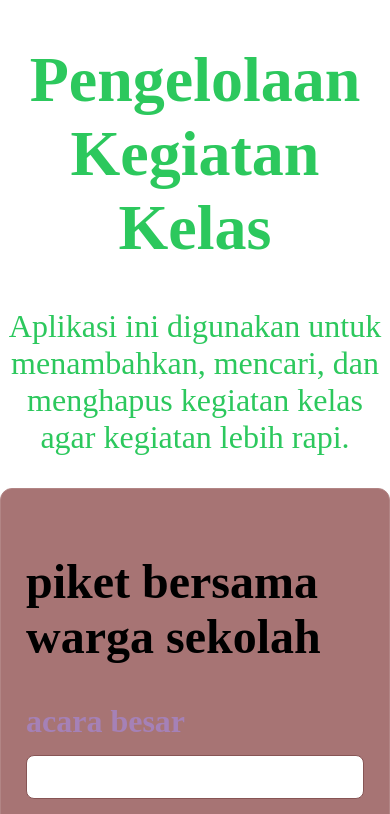
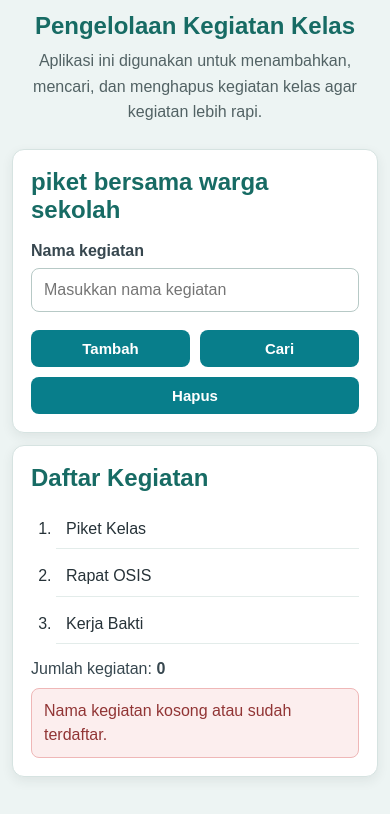
Before and after one commit to amirayumnaa67-png/ProyekAkhir_2026_4470, a plain HTML site: page index.html in a window 390 px wide. Both pictures are taken after a click on the button "Tambah". Shown: the top 814 px of the page. Drawn offline with Linux system fonts and the light colour scheme.

Commit message:
update kerangka soal javascript

```diff
--- a/index.html
+++ b/index.html
@@ -27,14 +27,14 @@
            Acuan ID: inputKegiatan, btnTambah, btnCari, btnHapus.
            Gunakan type="button" pada ketiga tombol. -->
       <div class="form-baris">
-        <label for="">acara besar</label>
-        <input type="" id="" placeholder="">
+        <label for="inputKegiatan">Nama kegiatan</label>
+        <input type="text" id="inputKegiatan" placeholder="Masukkan nama kegiatan">
       </div>
 
       <div class="aksi">
-        <button type="button" id="">Tambah</button>
-        <button type="button" id="">Cari</button>
-        <button type="button" id="">Hapus</button>
+        <button type="button" id="btnTambah">Tambah</button>
+        <button type="button" id="btnCari">Cari</button>
+        <button type="button" id="btnHapus">Hapus</button>
       </div>
     </section>
 
@@ -44,10 +44,10 @@
       <!-- TODO HTML-03:
            Lengkapi ID untuk daftar, jumlah, dan pesan status.
            Acuan ID: daftarKegiatan, totalKegiatan, pesanStatus. -->
-      <ol id=""></ol>
+      <ol id="daftarKegiatan"></ol>
 
-      <p class="ringkasan">Jumlah kegiatan: <strong id="">-</strong></p>
-      <p id="" aria-live="polite">Status kegiatan akan muncul di sini.</p>
+      <p class="ringkasan">Jumlah kegiatan: <strong id="totalKegiatan">-</strong></p>
+      <p id="pesanStatus" aria-live="polite">Status kegiatan akan muncul di sini.</p>
     </section>
   </main>
 
--- a/script.js
+++ b/script.js
@@ -118,5 +118,129 @@ document.addEventListener("DOMContentLoaded", function () {
   perbaruiTampilan();
 });
 
+// ========================================
+// FUNGSI PENGELOLAAN KEGIATAN — TAMBAHAN SISWA
+// ========================================
+
+// Menambah kegiatan baru ke dalam Array.
+function tambahKegiatan(daftar, nama) {
+  // Menghapus spasi pada awal dan akhir teks.
+  const namaBaru = nama.trim();
+
+  // Nama kosong tidak boleh ditambahkan.
+  if (namaBaru === "") {
+    return false;
+  }
+
+  // Periksa semua kegiatan satu per satu dengan perulangan.
+  for (let i = 0; i < daftar.length; i++) {
+    if (daftar[i].toLowerCase() === namaBaru.toLowerCase()) {
+      return false;
+    }
+  }
+
+  // Tambahkan nama kegiatan ke bagian akhir Array.
+  daftar.push(namaBaru);
+  return true;
+}
+
+// Mencari kegiatan berdasarkan nama dan mengembalikan indeksnya.
+function cariKegiatan(daftar, nama) {
+  const namaDicari = nama.trim();
+
+  if (namaDicari === "") {
+    return -1;
+  }
+
+  // Periksa setiap data menggunakan perulangan sederhana.
+  for (let i = 0; i < daftar.length; i++) {
+    if (daftar[i].toLowerCase() === namaDicari.toLowerCase()) {
+      return i;
+    }
+  }
+
+  // -1 berarti kegiatan tidak ditemukan.
+  return -1;
+}
+
+// Menghapus kegiatan dari Array berdasarkan nama.
+function hapusKegiatan(daftar, nama) {
+  const namaDicari = nama.trim();
+
+  if (namaDicari === "") {
+    return false;
+  }
+
+  // Cari indeks kegiatan yang akan dihapus.
+  for (let i = 0; i < daftar.length; i++) {
+    if (daftar[i].toLowerCase() === namaDicari.toLowerCase()) {
+      daftar.splice(i, 1);
+      return true;
+    }
+  }
+
+  return false;
+}
+
+// Menghitung jumlah kegiatan menggunakan perulangan.
+function hitungJumlahKegiatan(daftar) {
+  let jumlah = 0;
+
+  for (let i = 0; i < daftar.length; i++) {
+    jumlah++;
+  }
+
+  return jumlah;
+}
+
 // Area penambahan Function untuk pertemuan berikutnya akan diberikan
 // oleh guru pada saat paket soal berikutnya dibagikan.
+
+// =====================================================================
+// KERANGKA SOAL SABTU, 21 NOVEMBER 2026
+// Tambahkan blok ini pada AKHIR script.js hasil Checkpoint 1 (17 Nov).
+// Jangan menghapus/mengganti kode yang sudah dikerjakan pada 17 Nov.
+// Hapus baris return sementara setelah logika TODO yang sesuai lengkap.
+// =====================================================================
+
+// TODO JS-03, JS-04, JS-05 — Validasi dan penambahan kegiatan
+function tambahKegiatan(daftar, nama) {
+  // TODO JS-03: Simpan nama yang sudah di-trim ke variabel namaBersih.
+  // Jika namaBersih kosong, gunakan return false.
+
+  // TODO JS-04: Gunakan includes() untuk menolak nama duplikat.
+  // Jika kegiatan sudah ada, gunakan return false.
+
+  // TODO JS-05: Gunakan push() untuk menambahkan namaBersih.
+  // Jika penambahan berhasil, gunakan return true.
+
+  return false; // SEMENTARA: ganti/hapus setelah TODO JS-03 s.d. JS-05 selesai
+}
+
+// TODO JS-06 — Pencarian kegiatan
+function cariKegiatan(daftar, nama) {
+  // TODO JS-06: Hilangkan spasi awal/akhir menggunakan trim().
+  // Cari posisi kegiatan dengan indexOf(), lalu kembalikan indeksnya.
+  // Jika tidak ditemukan, indexOf() akan menghasilkan -1.
+
+  return -1; // SEMENTARA: ganti setelah TODO JS-06 selesai
+}
+
+// TODO JS-07 dan JS-08 — Penghapusan kegiatan
+function hapusKegiatan(daftar, nama) {
+  // TODO JS-07: Panggil cariKegiatan(daftar, nama).
+  // Simpan hasilnya dalam variabel indeks.
+
+  // TODO JS-08: Jika indeks bernilai -1, gunakan return false.
+  // Jika ditemukan, hapus satu elemen menggunakan splice().
+  // Kembalikan true jika penghapusan berhasil.
+
+  return false; // SEMENTARA: ganti/hapus setelah TODO JS-07 s.d. JS-08 selesai
+}
+
+// TODO JS-09 — Menghitung jumlah kegiatan
+function hitungJumlahKegiatan(daftar) {
+  // TODO JS-09: Gunakan length dan return untuk menghasilkan jumlah kegiatan.
+
+  return 0; // SEMENTARA: ganti setelah TODO JS-09 selesai
+}
--- a/style.css
+++ b/style.css
@@ -15,28 +15,53 @@
    margin, dan padding dasar halaman. */
 body {
   margin: 0;
-  font-family: 'Times New Roman', Times, serif;
+  min-height: 100vh;
+  padding: 24px;
+  font-family: Arial, Helvetica, sans-serif;
+  color: #263238;
+  background-color: #edf4f3;
 }
 
 /* TODO CSS-02: Atur lebar konten, posisi, padding, margin,
    border dan border-radius seperlunya. */
 .container {
-  font-size: 2rem; /* 2 x 16px = 32px */
+  width: min(720px, 100%);
+  margin: 0 auto;
+  padding: 8px;
+  font-size: 16px;
 }
 
 .kepala-halaman {
-   text-align: center;
-  color: #2cc85d;
-  margin-bottom: 25px;
+  margin-bottom: 24px;
+  text-align: center;
+  color: #176b64;
+}
+
+.kepala-halaman h1 {
+  margin: 0 0 8px;
+  font-size: 28px;
+}
+
+.kepala-halaman p {
+  margin: 0;
+  color: #526264;
+  line-height: 1.6;
 }
 
 .panel {
-   max-width: 600px;
+  max-width: 600px;
   margin: 20px auto;
-  padding: 25px;
-  border: 1px solid #b28585;
+  padding: 24px;
+  border: 1px solid #d6e3e1;
   border-radius: 12px;
-  background-color: #a77474;
+  background-color: #ffffff;
+  box-shadow: 0 4px 12px rgba(38, 50, 56, 0.08);
+}
+
+.panel h2 {
+  margin-top: 0;
+  margin-bottom: 18px;
+  color: #176b64;
 }
 
 /* TODO CSS-03: Atur ukuran input, padding, jarak antar elemen,
@@ -44,22 +69,29 @@ body {
 .form-baris {
   display: flex;
   flex-direction: column;
-  gap: 15px;
+  gap: 8px;
   margin-bottom: 18px;
 }
 
 .form-baris label {
-   font-weight: bold;
-  color: #a581b7;
+  font-weight: bold;
+  color: #37474f;
 }
 
 .form-baris input {
-   padding: 12px;
-  border: 1px solid #875555;
+  width: 100%;
+  padding: 12px;
+  border: 1px solid #b7c9c6;
   border-radius: 8px;
   font-size: 16px;
-  width: 100%;
+  color: #263238;
+  background-color: #ffffff;
   box-sizing: border-box;
+}
+
+.form-baris input:focus {
+  border-color: #2b7a78;
+  outline: 3px solid #d7ecea;
 }
 
 .aksi {
@@ -69,6 +101,7 @@ body {
 }
 
 .aksi button {
+  flex: 1 1 120px;
   padding: 10px 18px;
   border: none;
   border-radius: 8px;
@@ -76,27 +109,77 @@ body {
   color: white;
   cursor: pointer;
   font-size: 15px;
+  font-weight: bold;
+}
+
+.aksi button:hover {
+  background-color: #06646d;
+}
+
+.aksi button:focus-visible {
+  outline: 3px solid #a8d9d6;
+  outline-offset: 2px;
 }
 
 /* TODO CSS-04: Rapikan daftar kegiatan, jumlah kegiatan, dan pesan
    status. Bedakan tampilan status berhasil dan gagal. */
 #daftarKegiatan {
-   padding-left: 25px;
-   margin-top: 15px;
+  margin: 12px 0 16px;
+  padding-left: 25px;
 }
 
 #daftarKegiatan li {
-
+  margin-bottom: 8px;
+  padding: 8px 10px;
+  border-bottom: 1px solid #e3ecea;
+  line-height: 1.4;
 }
 
 .ringkasan {
+  margin: 12px 0 8px;
+  color: #37474f;
 }
 
 #pesanStatus {
+  min-height: 24px;
+  margin: 10px 0 0;
+  padding: 10px 12px;
+  border-radius: 8px;
+  background-color: #f1f5f4;
+  line-height: 1.5;
 }
 
 #pesanStatus.berhasil {
+  border: 1px solid #b7dfc4;
+  color: #1f6135;
+  background-color: #eaf7ee;
 }
 
 #pesanStatus.gagal {
+  border: 1px solid #efb7b7;
+  color: #913535;
+  background-color: #fceeee;
 }
+
+@media (max-width: 600px) {
+  body {
+    padding: 12px;
+  }
+
+  .container {
+    padding: 0;
+  }
+
+  .kepala-halaman h1 {
+    font-size: 24px;
+  }
+
+  .panel {
+    margin: 12px auto;
+    padding: 18px;
+  }
+
+  .aksi button {
+    width: 100%;
+  }
+}
```
